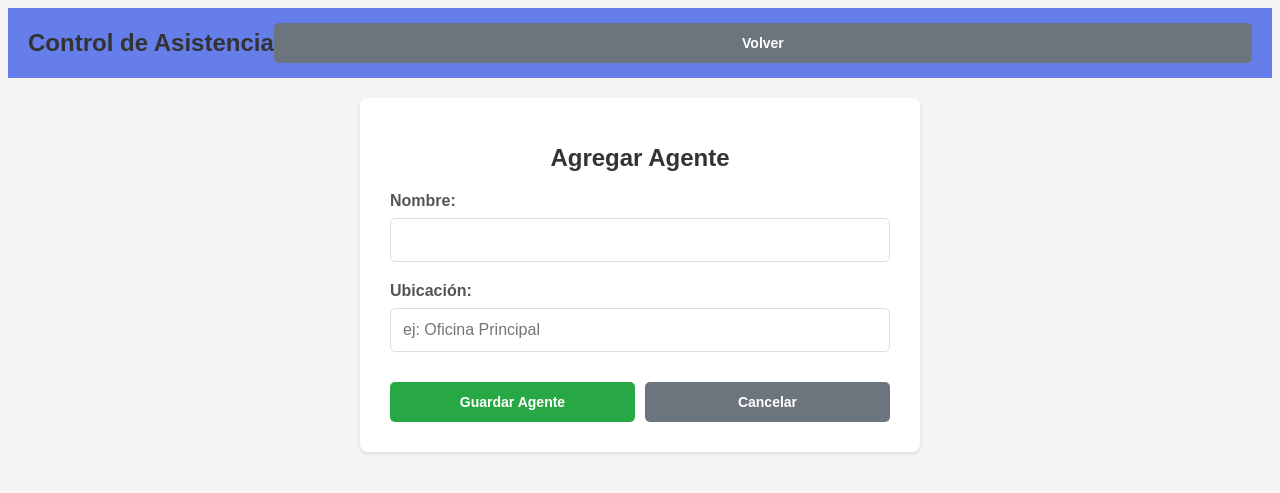
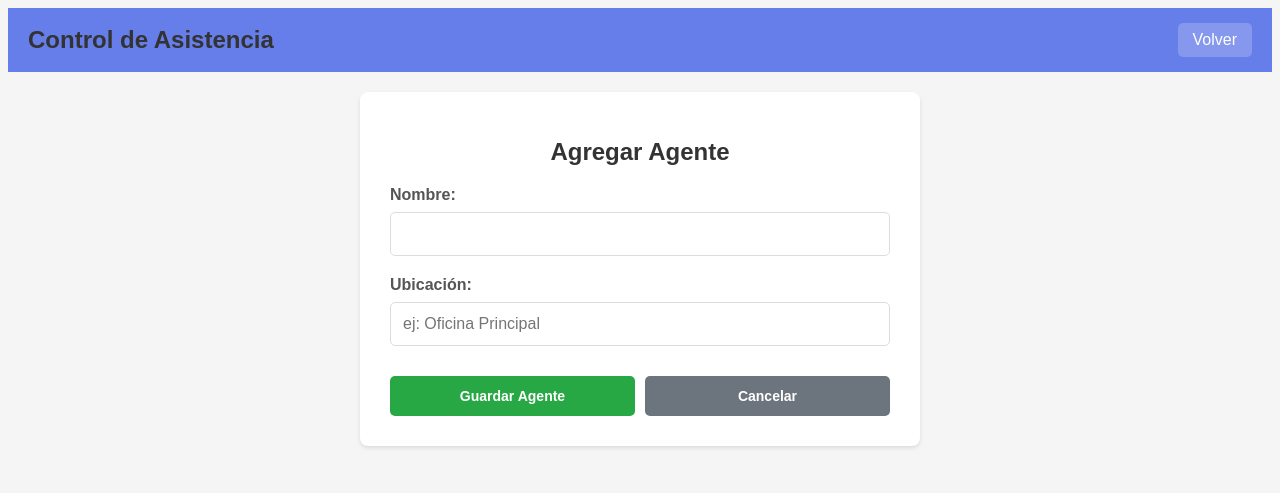
Before and after one commit to hidr4lisk/experimento, a Django app: page /add-agent/ in a window 1280 px wide. Shown: the top 493 px of the page. Run offline with Django 5.2, Linux system fonts and the light colour scheme; the visitor is signed in with stand-in values (Sample User, id 1).

Commit message:
refactor: Update CSS selectors for form action buttons and links, and enhance the navbar back link styling.

```diff
--- a/experimentapp/templates/experimentapp/add_agent.html
+++ b/experimentapp/templates/experimentapp/add_agent.html
@@ -71,8 +71,8 @@
             margin-top: 30px;
         }
 
-        button,
-        a {
+        .form-actions button,
+        .form-actions a {
             flex: 1;
             padding: 12px;
             border: none;
@@ -119,7 +119,7 @@
             .form-actions {
                 flex-direction: column;
             }
-            button, a {
+            .form-actions button, .form-actions a {
                 width: 100%;
             }
         }
@@ -128,7 +128,7 @@
 <body>
     <div class="navbar">
         <h1 style="margin: 0;">Control de Asistencia</h1>
-        <a href="{% url 'home' %}" style="color: white; text-decoration: none;">Volver</a>
+        <a href="{% url 'home' %}" style="color: white; text-decoration: none; background: rgba(255,255,255,0.2); padding: 8px 15px; border-radius: 5px;">Volver</a>
     </div>
 
     <div class="container">
```
Also changed, not shown: experimentapp/templates/experimentapp/add_record.html (+4 -4 lines), experimentapp/templates/experimentapp/edit_agent.html (+4 -4 lines), experimentapp/templates/experimentapp/edit_record.html (+4 -4 lines).
